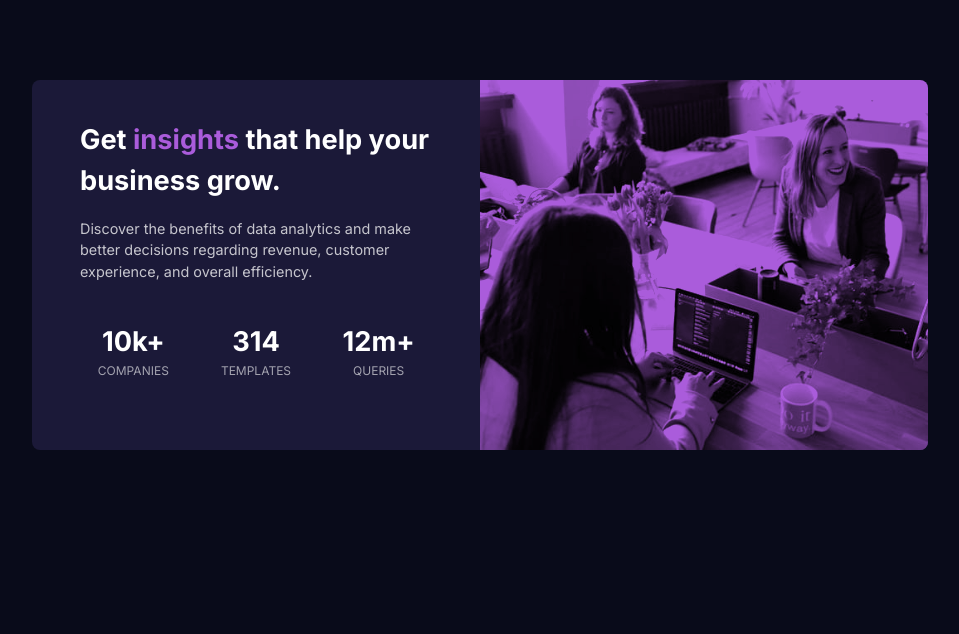
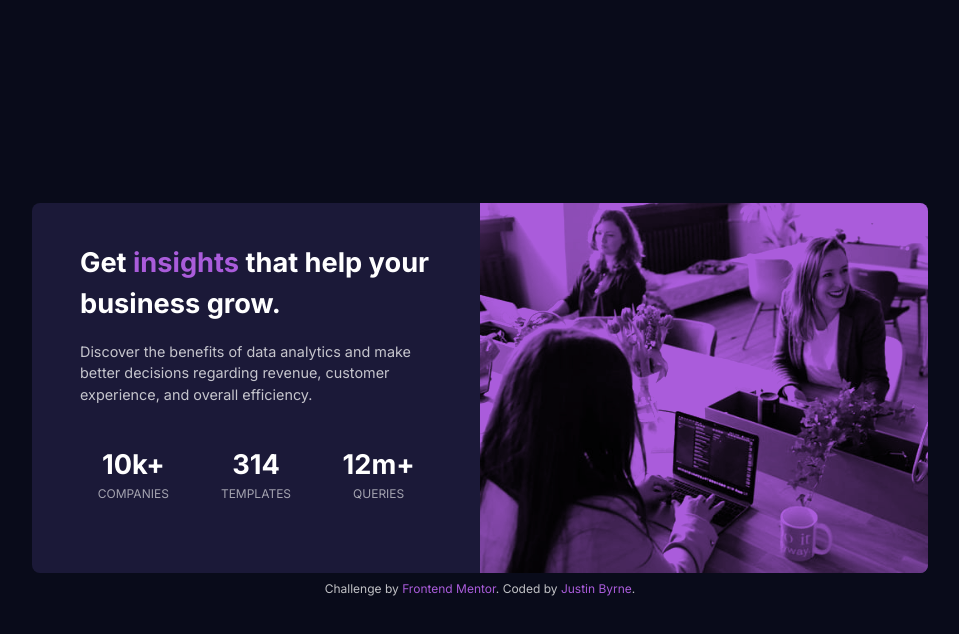
Before and after one commit to JustinByrne/FM-Stats-preview-card-component, a website: page index.html in a window 1280 px wide. Shown: the whole page, without its empty margins (160-1119 px from the left). Drawn offline with Linux system fonts and the light colour scheme.

Commit message:
Changed the box to be middle on desktop

```diff
--- a/index.html
+++ b/index.html
@@ -10,9 +10,9 @@
   <link rel="preconnect" href="https://fonts.gstatic.com" crossorigin>
   <link href="https://fonts.googleapis.com/css2?family=Inter:wght@400;700&family=Lexend+Deca&display=swap" rel="stylesheet">
 </head>
-<body class="bg-darkBlue">
-  <div class="relative px-8 py-20 flex justify-center h-auto w-full">
-    <div class="bg-desaturatedBlue text-white rounded-lg overflow-hidden lg:max-w-4xl h-auto grid grid-cols-1 lg:grid-cols-2">
+<body class="bg-darkBlue lg:h-screen">
+  <div class="relative px-8 py-20 flex flex-col justify-center h-full w-full space-y-2">
+    <div class="bg-desaturatedBlue text-white rounded-lg lg:max-w-4xl overflow-hidden h-auto grid grid-cols-1 lg:grid-cols-2 mx-auto">
       <div class="bg-accent lg:order-last lg:max-h-96">
         <img class="hidden lg:block brightness-130 mix-blend-multiply lg:h-full object-cover" src="./images/image-header-desktop.jpg">
         <img class="lg:hidden brightness-130 mix-blend-multiply lg:h-full object-cover" src="./images/image-header-mobile.jpg">
@@ -57,10 +57,10 @@
         </div>
       </div>
     </div>
-    <!-- <div class="attribution">
-      Challenge by <a href="https://www.frontendmentor.io?ref=challenge" target="_blank">Frontend Mentor</a>.
-      Coded by <a href="#">Justin Byrne</a>.
-    </div> -->
+    <div class="text-white text-center font-inter text-xs text-white/75">
+      Challenge by <a href="https://www.frontendmentor.io?ref=challenge" target="_blank" class="hover:underline text-accent">Frontend Mentor</a>.
+      Coded by <a href="https://github.com/JustinByrne" class="text-accent hover:underline">Justin Byrne</a>.
+    </div>
   </div>
 </body>
 </html>
```
Also changed, not shown: tailwind.css.
